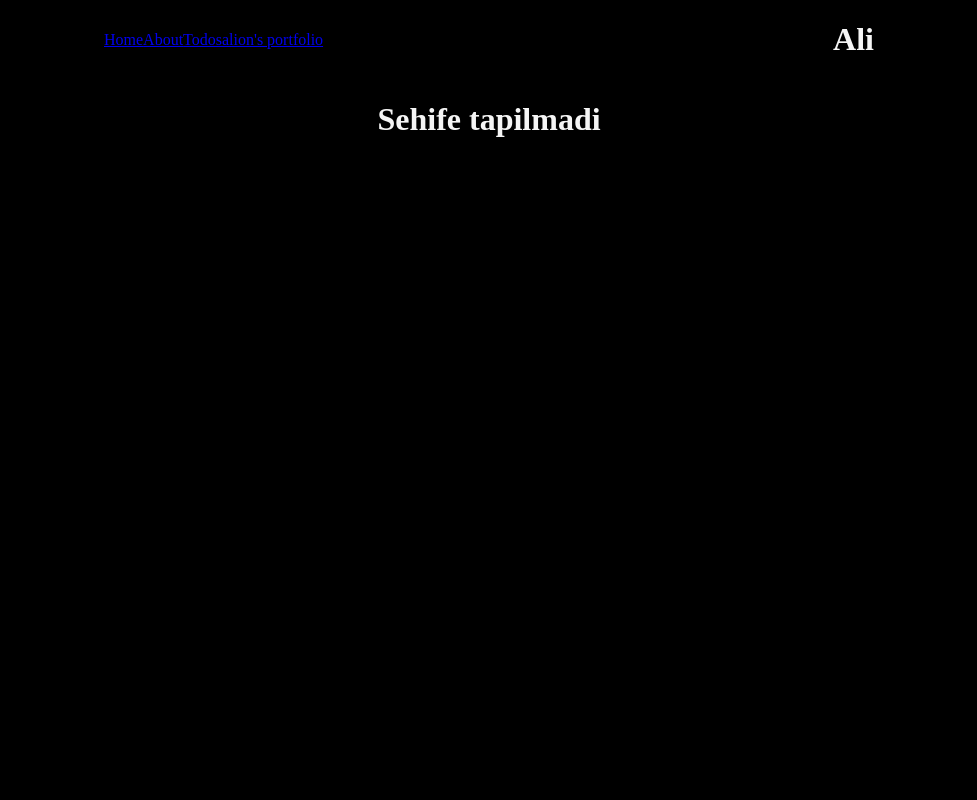
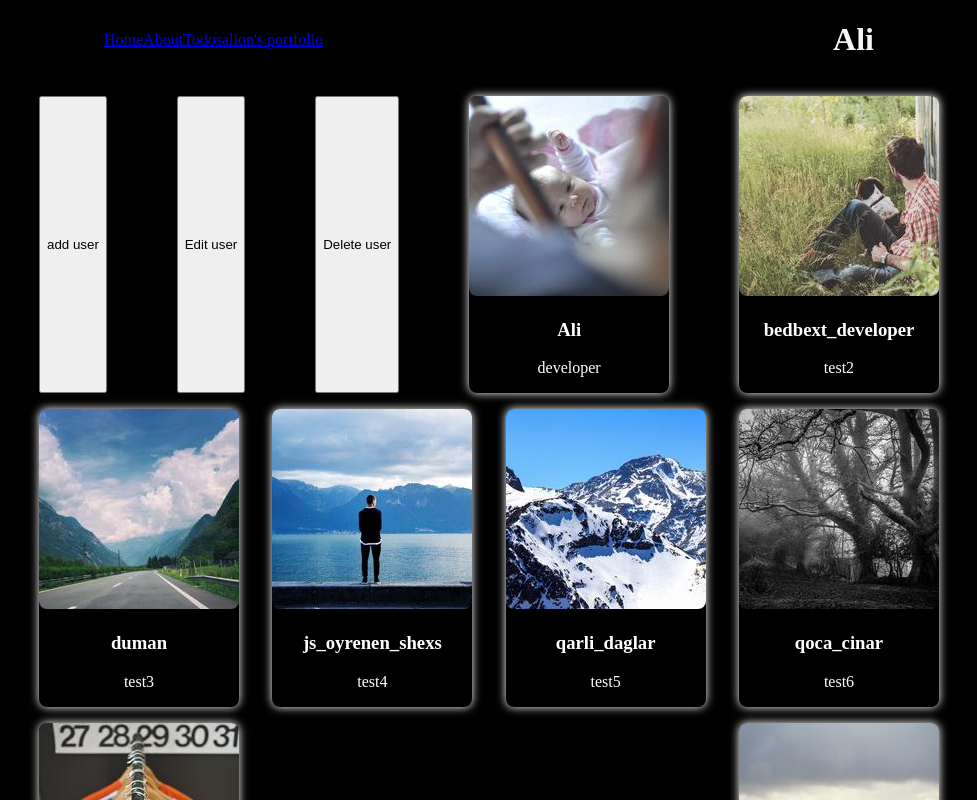
Before and after one commit to Ali-GreenHeart/react-app-veb-3, a React (Vite) app: page /users-with-reducer in a window 1280 px wide. Shown: the top 800 px of the page, without its empty margins (151-1128 px from the left). Built offline with nearby package versions, Linux system fonts and the light colour scheme.

Commit message:
add use-reducer

```diff
--- a/src/App.jsx
+++ b/src/App.jsx
@@ -7,6 +7,7 @@ import Header from "./components/layout/Header"
 import UsersPage from "./pages/users"
 import CounterWithSingleUndo from "./pages/counter/CounterWithSingleUndo"
 import CounterWithMultipleUndo from "./pages/counter/CounterWithMultipleUndo"
+import UsersWithReducerPage from "./pages/users-with-reducer"
 
 const App = ({ }) => {
     return (
@@ -18,6 +19,7 @@ const App = ({ }) => {
                 <Route path="/todos/:id" element={<SingleTodo />} />
                 <Route path="/about" element={<AboutPage />} />
                 <Route path="/users" element={<UsersPage />} />
+                <Route path="/users-with-reducer" element={<UsersWithReducerPage />} />
                 <Route path="/counter" element={<CounterWithSingleUndo />} />
                 <Route path="/counter1" element={<CounterWithMultipleUndo />} />
                 <Route path="*" element={<NotFoundPage />} />
--- /dev/null
+++ b/src/pages/users-with-reducer/index.jsx
@@ -0,0 +1,90 @@
+import { useEffect, useReducer, useState } from "react"
+import UserCard from "../../components/UserCard"
+import { getUsers } from "../../mock/users"
+import styles from "./users.module.css"
+import Loading from "../../components/common/Loading"
+import ErrorComponent from "../../components/common/ErrorComponent"
+
+const reducer = (previousState, actionObject) => {
+    const { type, payload } = actionObject
+
+    switch (type) {
+        case "fetch_users":
+            return { ...previousState, users: payload }
+        case "add_user":
+            return { ...previousState, users: [...previousState.users, payload] }
+        case "set_error":
+            return { ...previousState, error: payload }
+        case "set_loading":
+            return { ...previousState, loading: payload }
+        default:
+            return previousState;
+    }
+}
+
+const UsersWithReducerPage = ({ }) => {
+    const [store, dispatch] = useReducer(reducer,
+        {
+            users: [],
+            loading: true,
+            error: { message: '' }
+        }
+    )
+
+    useEffect(() => {
+        const fetchData = async () => {
+            try {
+                const _users = await getUsers();
+                dispatch({ type: 'fetch_users', payload: _users })
+            } catch (err) {
+                dispatch({ type: "set_error", payload: err })
+            } finally {
+                dispatch({ type: "set_loading", payload: false })
+            }
+        }
+        fetchData();
+    }, [])
+
+    if (store.loading) {
+        return <Loading />;
+    }
+
+    if (store.error.message) {
+        return <ErrorComponent error={store.error} />
+    }
+    const handleAddUser = () => {
+        // business logic
+        dispatch({
+            type: "add_user", payload: {
+                id: 123,
+                img: "ayxan",
+                username: 'Ayxan',
+                job: "devehopper"
+            }
+        })
+    }
+    const handleEditUser = () => {
+        dispatch({ type: "edit_user", payload: "hansisa edit data" })
+        // some codes on handleEditUser
+    }
+    const handleDeleteUser = () => {
+        dispatch({ type: "delete_user", payload: "hansisa delete id data" })
+        // some codes on handleDeleteUser
+    }
+    return (
+        <div className={styles.card_container}>
+            <button onClick={handleAddUser}>add user</button>
+            <button onClick={handleEditUser}>Edit user</button>
+            <button onClick={handleDeleteUser}>Delete user</button>
+            {
+                store.users.map((user) => (
+                    <UserCard
+                        key={user.id}
+                        {...user}
+                    />
+                ))
+            }
+        </div>
+    )
+}
+export default UsersWithReducerPage
--- /dev/null
+++ b/src/pages/users-with-reducer/users.module.css
@@ -0,0 +1,10 @@
+.card_container {
+    background-color: black;
+    display: flex;
+    flex-wrap: wrap;
+    justify-content: space-between;
+    max-width: 900px;
+    margin: auto;
+    padding: 16px;
+    gap: 16px;
+}
--- a/src/pages/users/index.jsx
+++ b/src/pages/users/index.jsx
@@ -1,4 +1,4 @@
-import { useEffect, useState } from "react"
+import { useEffect, useReducer, useState } from "react"
 import UserCard from "../../components/UserCard"
 import { getUsers } from "../../mock/users"
 import styles from "./users.module.css"
@@ -6,6 +6,7 @@ import Loading from "../../components/common/Loading"
 import ErrorComponent from "../../components/common/ErrorComponent"
 
 const UsersPage = ({ }) => {
+    useReducer()
     const [users, setUsers] = useState([])
     const [loading, setLoading] = useState(true)
     const [error, setError] = useState({ message: '' }) // 404
@@ -31,9 +32,21 @@ const UsersPage = ({ }) => {
     if (error.message) {
         return <ErrorComponent error={error} />
     }
-
+    const handleAddUser = () => {
+        // business logic
+        dispatch({ type: "add_user" })
+    }
+    const handleEditUser = () => {
+        // some codes on handleEditUser
+    }
+    const handleDeleteUser = () => {
+        // some codes on handleDeleteUser
+    }
     return (
         <div className={styles.card_container}>
+            <button onClick={handleAddUser}>add user</button>
+            <button onClick={handleEditUser}>Edit user</button>
+            <button onClick={handleDeleteUser}>Delete user</button>
             {
                 users.map((user) => (
                     <UserCard
```
Also changed, not shown: public/Les3_img/ayxan.jpg (added).
